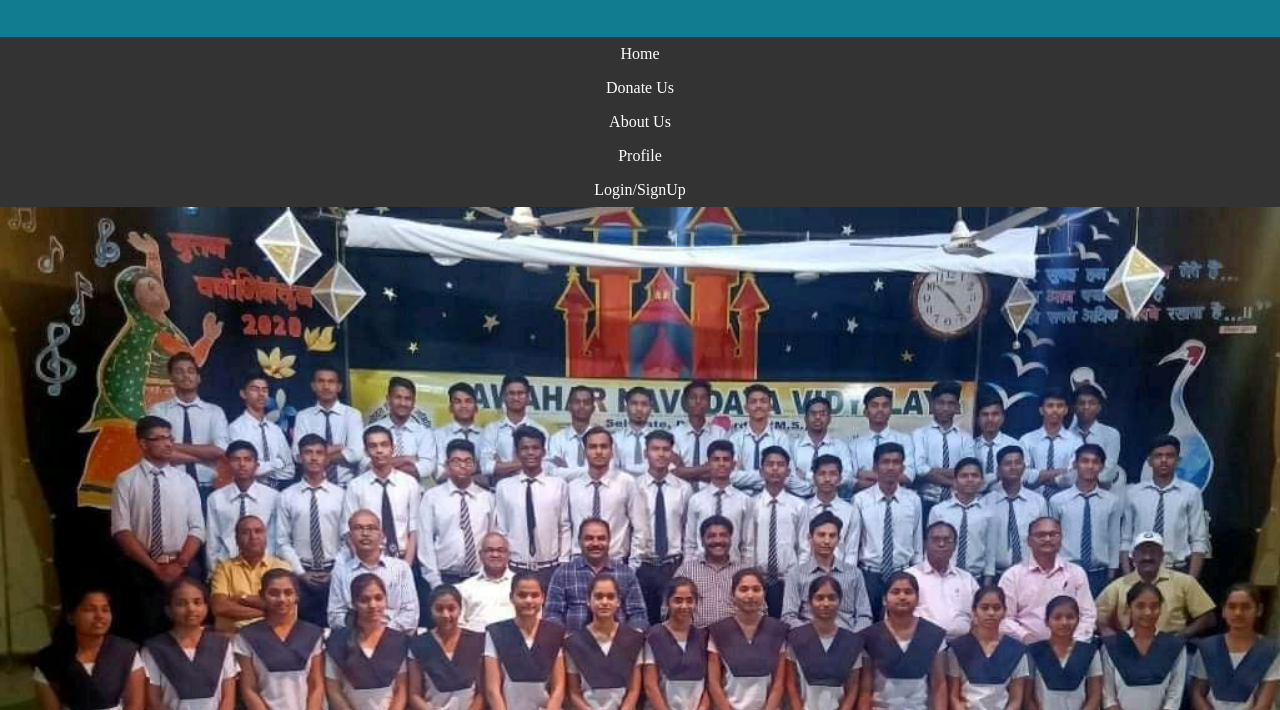
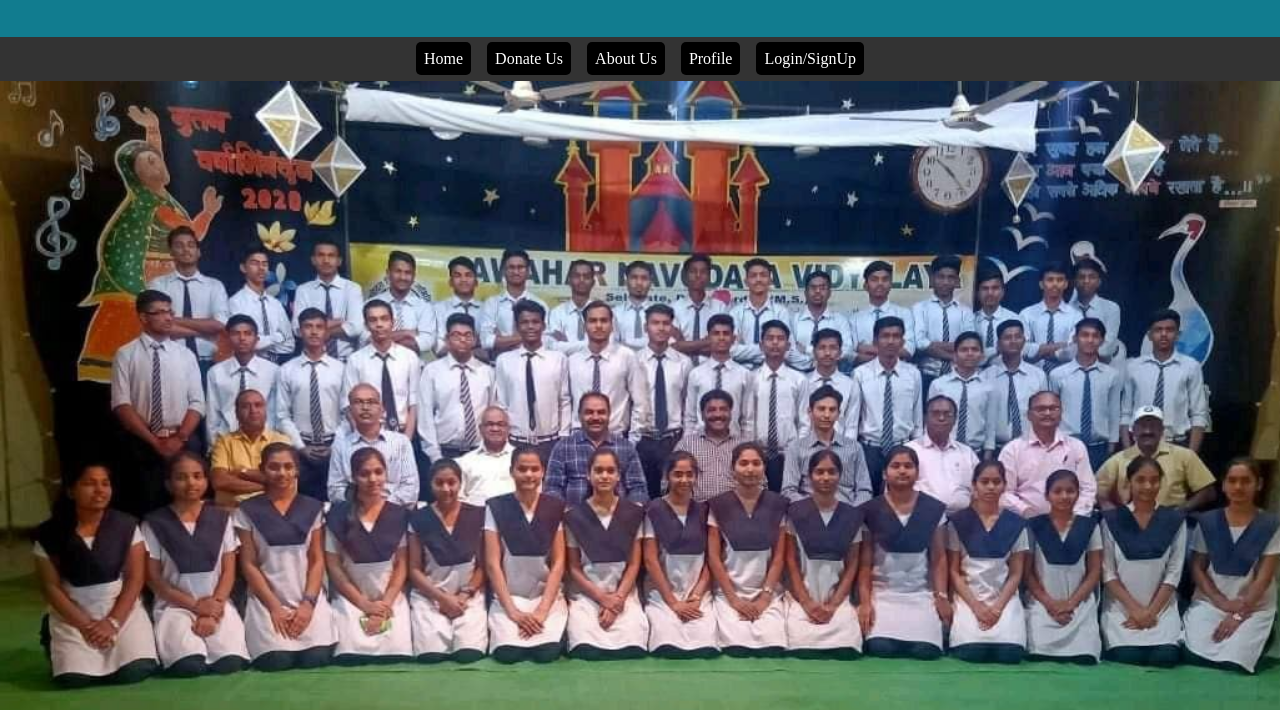
Before and after one commit to imvinaytajane/fab.in, a plain HTML site: page index.html in a window 1280 px wide. Shown: the part 90-800 px from the top of the page. Drawn offline with Linux system fonts and the light colour scheme.

Commit message:
added flex in nav

```diff
--- a/style.css
+++ b/style.css
@@ -15,14 +15,24 @@ color: white;}
 
 nav {background-color:#333;
     text-align: center;
+    padding-top: 5px;
+    padding-bottom: 5px;
+}
+nav ul{  display: flex;
+  flex-direction: row;
+  list-style: none;
+  justify-content:center;
+  flex-wrap: nowrap;
 }
 
 nav ul li{padding:8px;
+
 }
 
 nav ul li a{text-decoration: none;
+  background-color: black;
   color: white;
-  padding: 7px;
+  padding: 8px;
   border-radius: 5px;
 }
 .Group {
```
